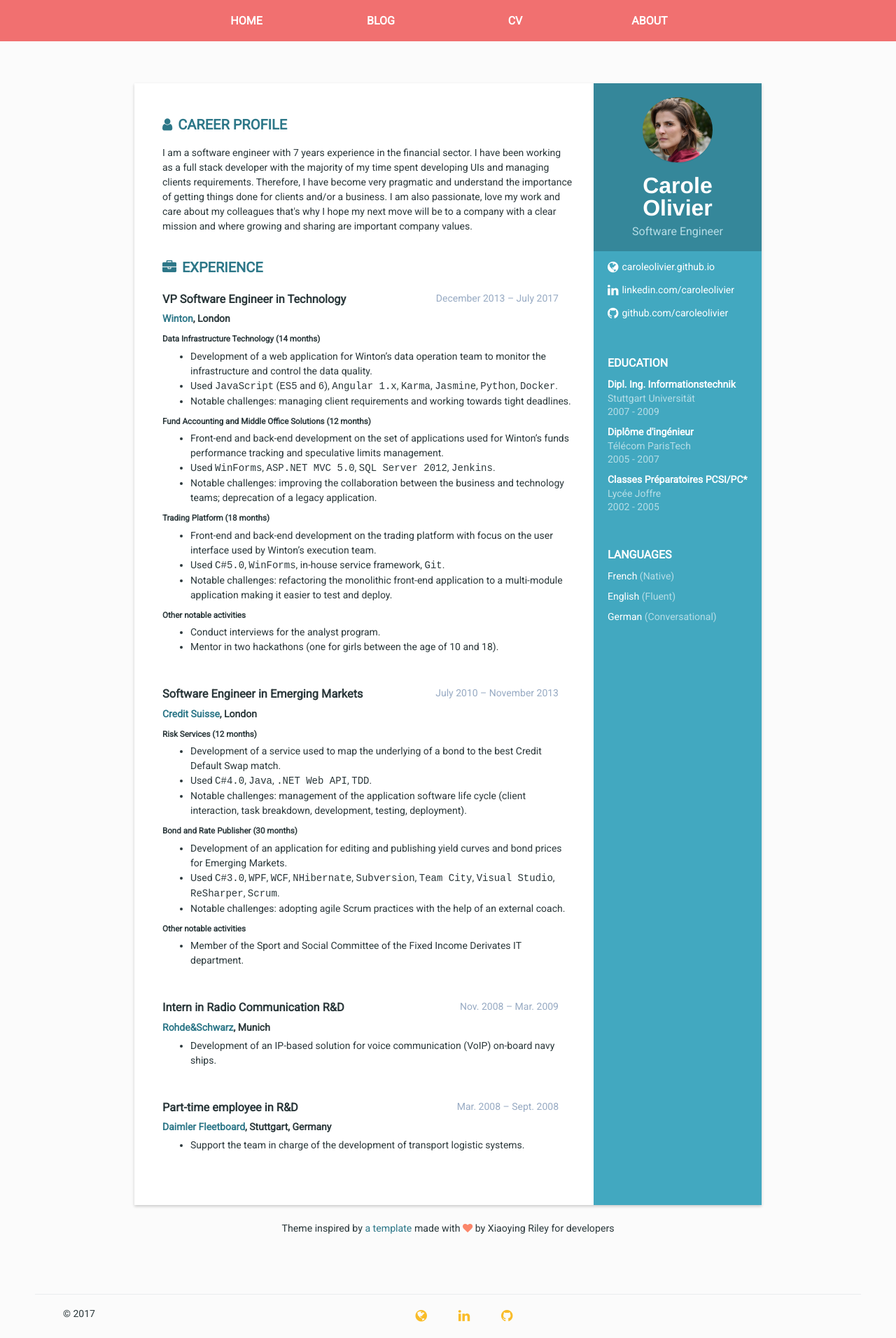
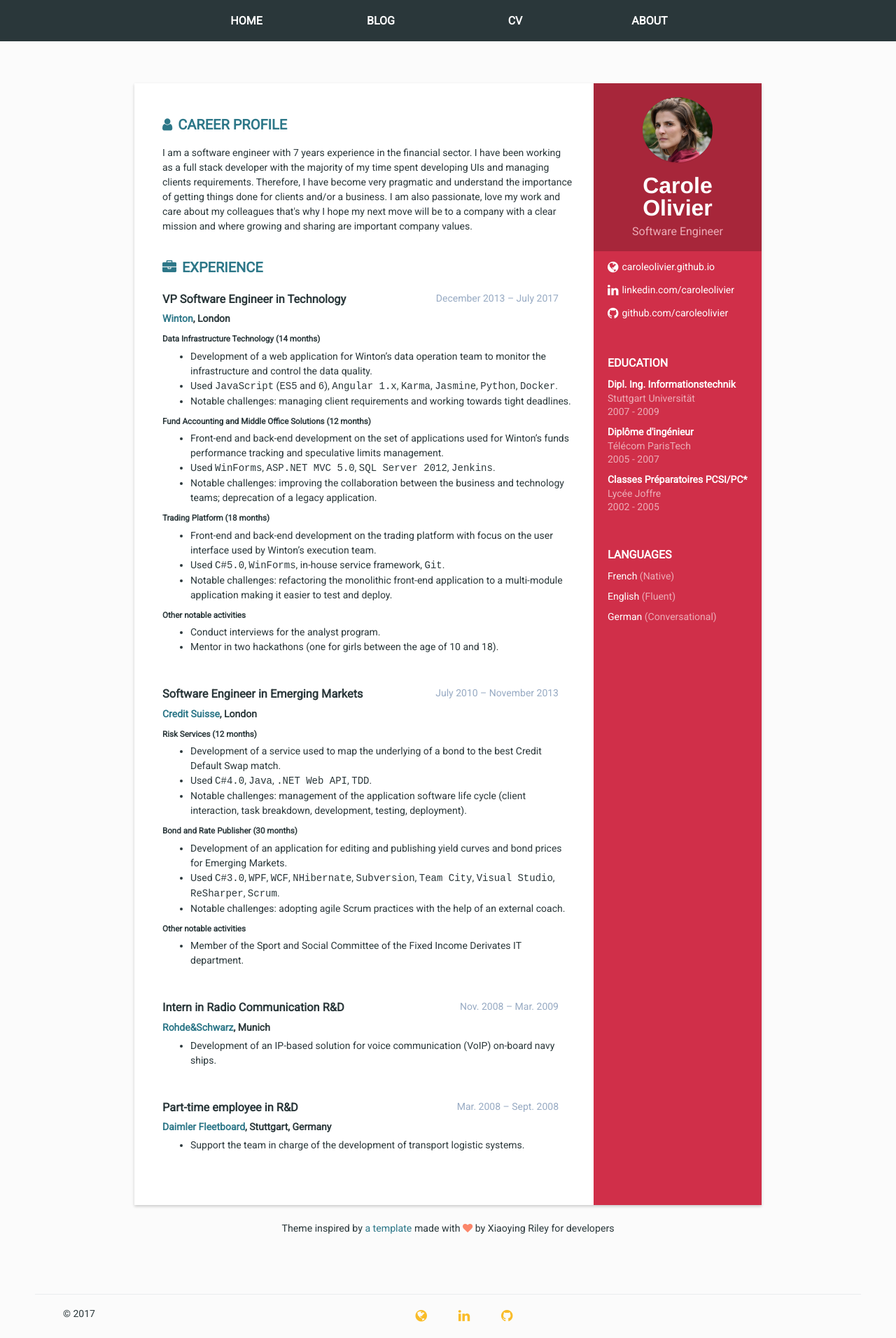
Before and after one commit to caroleolivier/caroleolivier.github.io, a Jekyll site: the page built from cv/index.html, in a window 1280 px wide. Shown: the whole page at 70% size. Built offline with Jekyll 4.4.1, drawn with Linux system fonts in a browser that asks for light colours.

Commit message:
Change color scheme

```diff
--- a/assets/sass/color-scheme.scss
+++ b/assets/sass/color-scheme.scss
@@ -1,13 +1,17 @@
 $background: #fbfbfb;
 
+$font_color_0: #0d262b;
 $font_color_1: #2a373a;
 $font_color_2: #2d7788;
 $font_color_3: #42A8C0;
 $font_color_4: #67bace;
 $font_color_5: #97AAC3;
 
+$cv_profile_background: #d02f49;
+
 $signature_color: #f17070;
-$header_background: #f17070;
+
+$header_background: $font_color_1;
 $header_color: white;
 
 $icon_color_1: #f9bc28;
--- a/assets/sass/cv.scss
+++ b/assets/sass/cv.scss
@@ -1,8 +1,7 @@
 $cv_background: white;
 
-$sidebar_background: $font_color_3;
 $sidebar_font_1: white;
-$sidebar_font_2: lighten($font_color_3, 30%);
+$sidebar_font_2: lighten($cv_profile_background, 30%);
 
 .cv-wrapper {
     .cv-content {
@@ -12,7 +11,7 @@ $sidebar_font_2: lighten($font_color_3, 30%);
         box-shadow: 0px 2px 4px rgba(0, 0, 0, 0.2);
 
         .sidebar-wrapper {
-            background: $font_color_3;
+            background: $cv_profile_background;
             position: absolute;
             right: 0;
             width: 240px;
--- a/assets/sass/website-container.scss
+++ b/assets/sass/website-container.scss
@@ -6,7 +6,7 @@
 
     h1 {
         font-size: 3em;
-        color: $font_color_2;
+        color: $font_color_1;
     }
 
     h2 {
```
